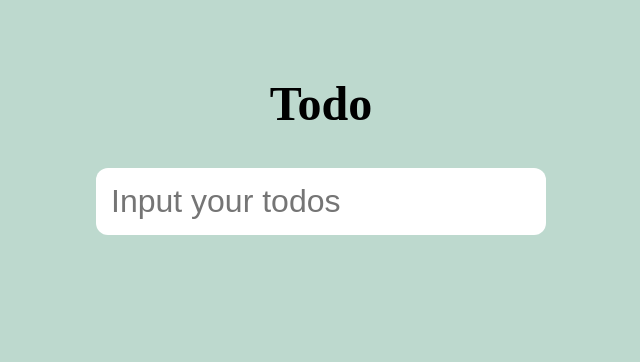
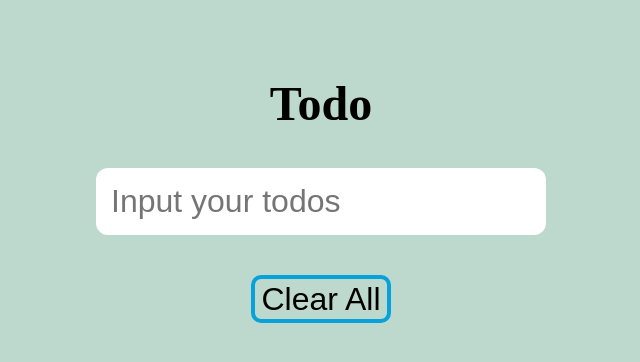
Before and after one commit to YoonKeumJae/MyTodos, a React (Vite) app: page / in a window 1280 px wide. Shown: the top 362 px of the page, without its empty margins (319-959 px from the left). Built offline with nearby package versions, Linux system fonts and the light colour scheme.

Commit message:
[Feat] Clear ALL button created

```diff
--- a/src/App.jsx
+++ b/src/App.jsx
@@ -1,7 +1,7 @@
 import TodoItem from "./components/TodoItem.jsx";
 import { useState } from "react";
 import styled from "styled-components";
-import { GREEN001 } from "./GlobalStyle.js";
+import { BLUE001, GREEN001 } from "./GlobalStyle.js";
 
 const Wrapper = styled.div`
   width: 100%;
@@ -39,6 +39,23 @@ const TodoWrapper = styled.ul`
   align-items: center;
 `;
 
+const Buttons = styled.ul`
+  width: 100%;
+  height: 2rem;
+  display: flex;
+  flex-direction: row;
+  justify-content: space-around;
+  margin-bottom: 20px;
+`;
+
+const Button = styled.button`
+  height: 3rem;
+  font-size: 2rem;
+  background-color: transparent;
+  border: 4px solid ${BLUE001};
+  border-radius: 10px;
+`;
+
 function App() {
   const [todos, setTodos] = useState([]);
   const [input, setInput] = useState("");
@@ -64,6 +81,18 @@ function App() {
     setTodos(todos.filter((item) => item.id !== id));
   };
 
+  const onClickClearAll = (e) => {
+    e.preventDefault();
+    if (todos.length === 0) {
+      alert("There's nothing to do");
+      return;
+    }
+    if (confirm("Clear ALL todos??")) {
+      setTodos([]);
+    }
+    return;
+  };
+
   return (
     <Wrapper>
       <Title>Todo</Title>
@@ -71,6 +100,9 @@ function App() {
         <Input type="text" placeholder="Input your todos" onChange={onChange} />
         {/* <button type="submit">OK</button> */}
       </form>
+      <Buttons>
+        <Button onClick={onClickClearAll}>Clear All</Button>
+      </Buttons>
       <TodoWrapper>
         {todos.map((todoItem) => {
           return (
```
